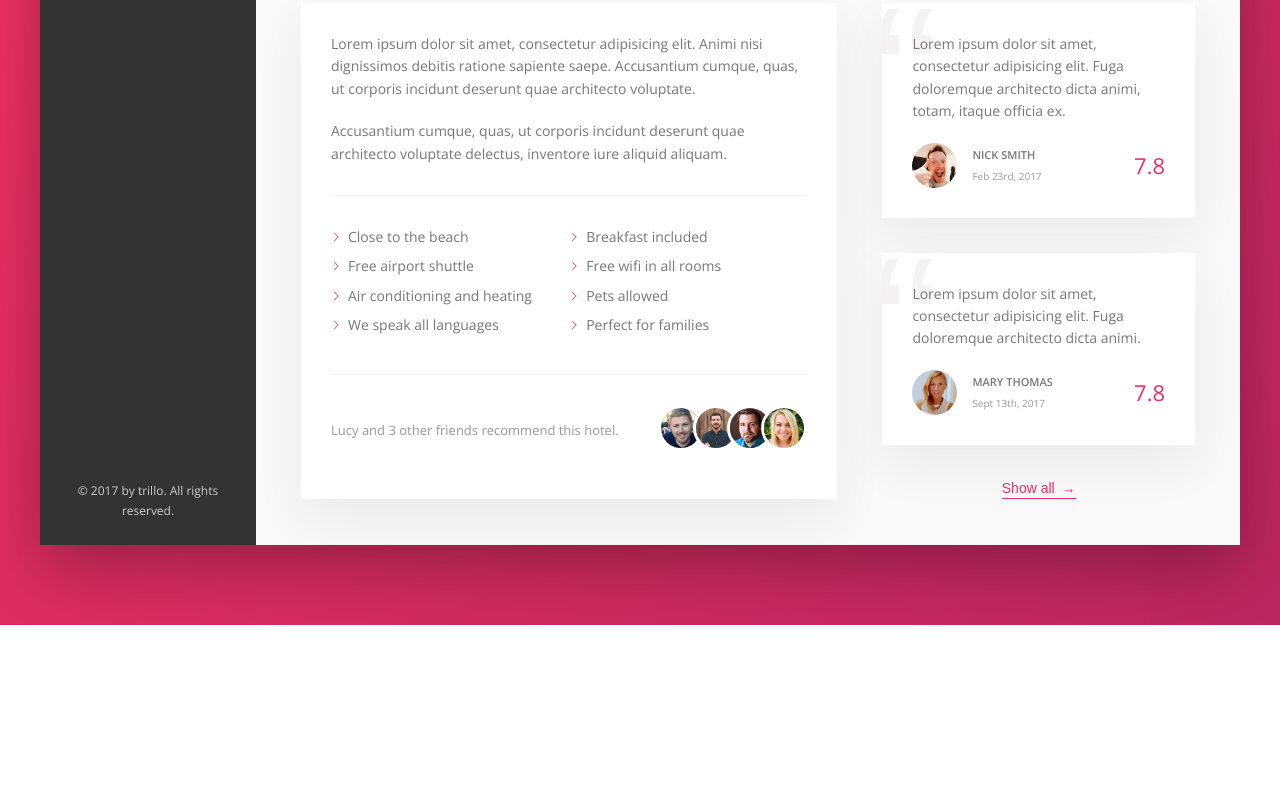
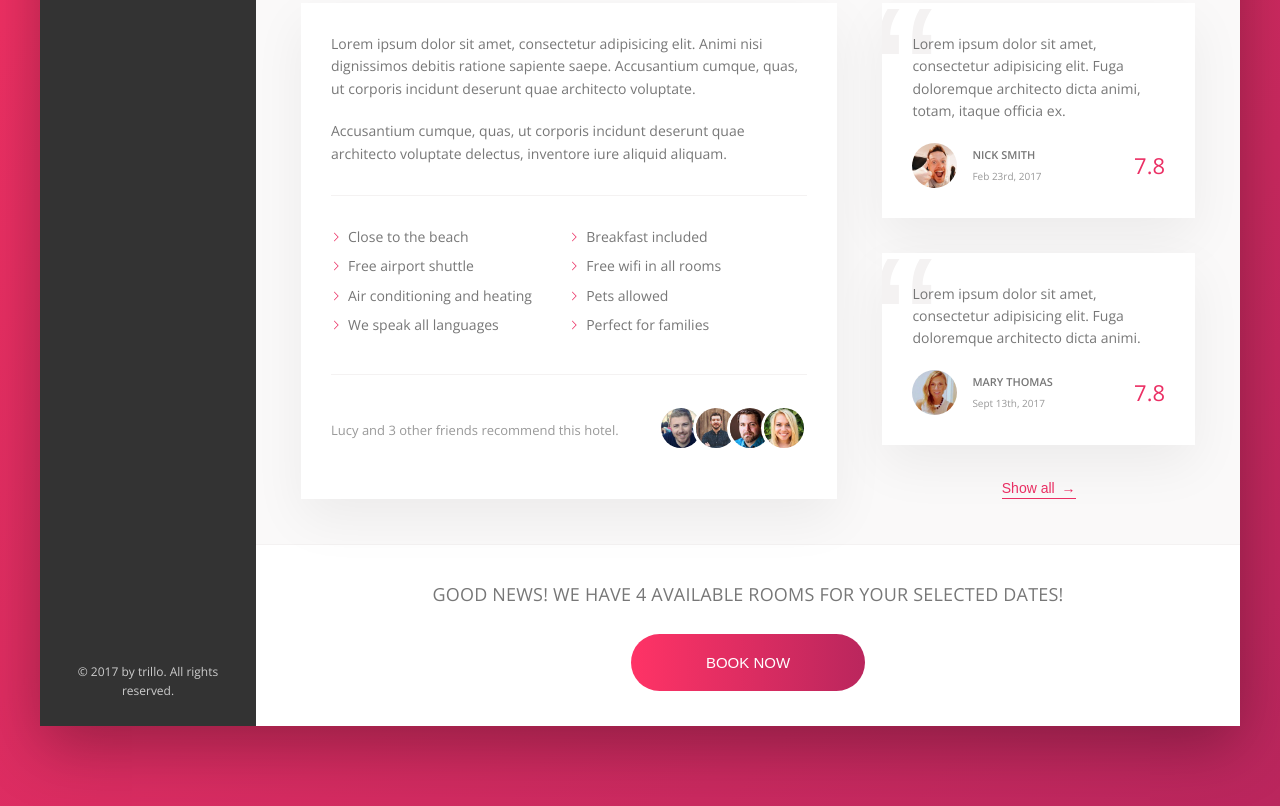
Before and after one commit to ArnaVala/trillo, a website: page index.html in a window 1280 px wide. Shown: the part 644-1450 px from the top of the page. Before the commit the page ends 1269 px from the top, so only its background shows below. Drawn offline with nearby package versions, Linux system fonts and the light colour scheme.

Commit message:
CTA layout & styling

```diff
--- a/index.html
+++ b/index.html
@@ -197,6 +197,17 @@
 
                             <button class="btn-inline">Show all <span>&rarr;</span></button>
                         </div>
+
+                    </div>
+
+                    <div class="cta">
+                        <h2 class="cta__book-now">
+                            Good news! We have 4 available rooms for your selected dates!
+                        </h2>
+                        <button class="btn">
+                            <span class="btn__visible">Book now</span>
+                            <span class="btn__invisible">Only 4 rooms left</span>
+                        </button>
                     </div>
 
                 </main>
--- a/sass/_components.scss
+++ b/sass/_components.scss
@@ -473,3 +473,71 @@
         z-index: 1;
     }
 }
+
+/////////////////////////////////////////
+// CALL TO ACTION
+
+.cta {
+    padding: 3.5rem 0;
+    text-align: center;
+
+    &__book-now {
+        font-size: 1.8rem;
+        font-weight: 300;
+        letter-spacing: .02rem;
+        text-transform: uppercase;
+        margin-bottom: 2.5rem;
+    }
+}
+
+
+/////////////////////////////////////////
+// CALL TO ACTION BUTTON
+
+.btn {
+    font-size: 1.5rem;
+    font-weight: 300;
+    text-transform: uppercase;
+    border-radius: 100px;
+    border: none;
+    background-image: linear-gradient(to right, var(--color-primary-light), var(--color-primary-dark));
+    color: #fff;
+    position: relative;
+    overflow: hidden;
+    cursor: pointer;
+
+    & > * {
+        display: inline-block;
+        height: 100%;
+        width: 100%;
+        transition: all .2s;
+    }
+
+    &__visible {
+        padding: 2rem 7.5rem;
+    }
+
+    &__invisible {
+        position: absolute;
+        padding: 2rem 0;
+        left: 0;
+        top: -100%;
+    }
+
+    &:hover {
+        background-image: linear-gradient(to left, var(--color-primary-light), var(--color-primary-dark));
+    }
+
+    &:hover &__visible  {
+       transform: translateY(100%);
+    }
+
+    &:hover &__invisible  {
+       top: 0;
+    }
+
+    &:focus {
+        outline: none;
+        animation: pulsate 1s infinite;
+    }
+}
```
Also changed, not shown: css/style.css.
